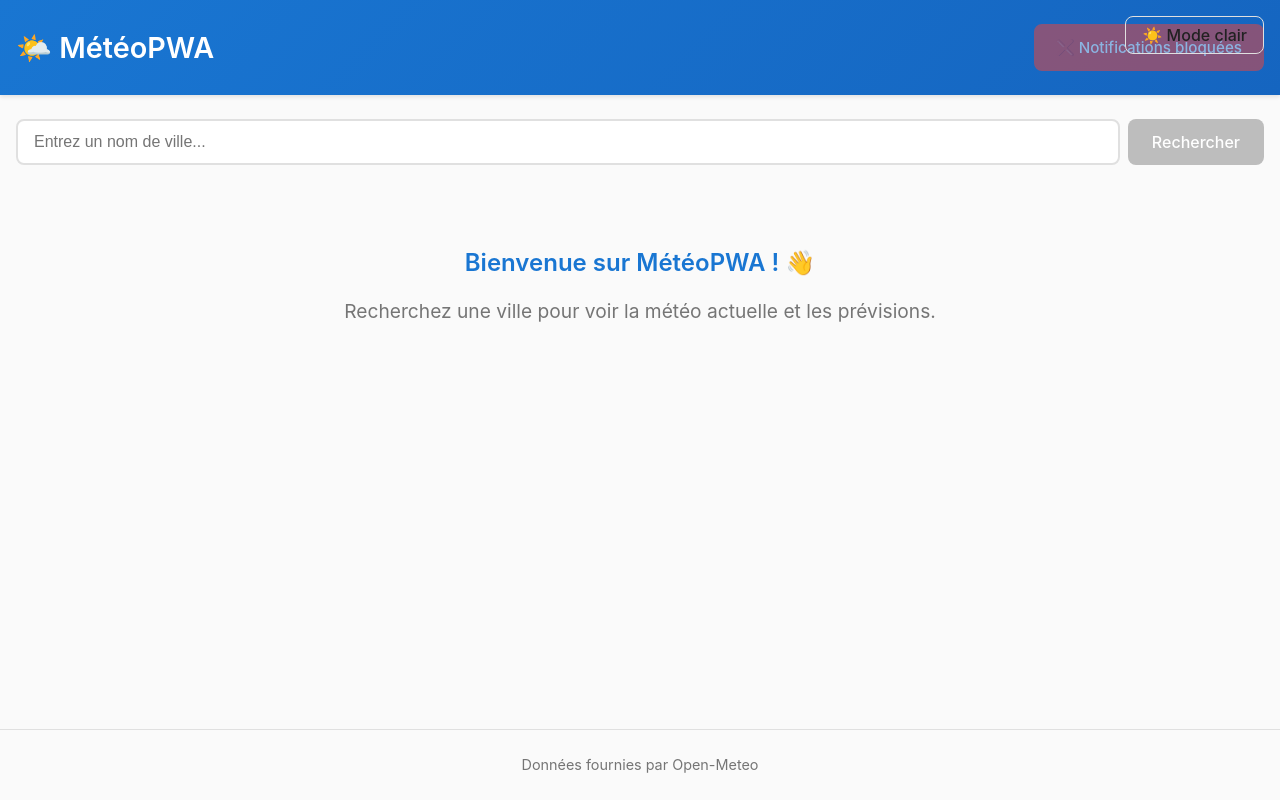
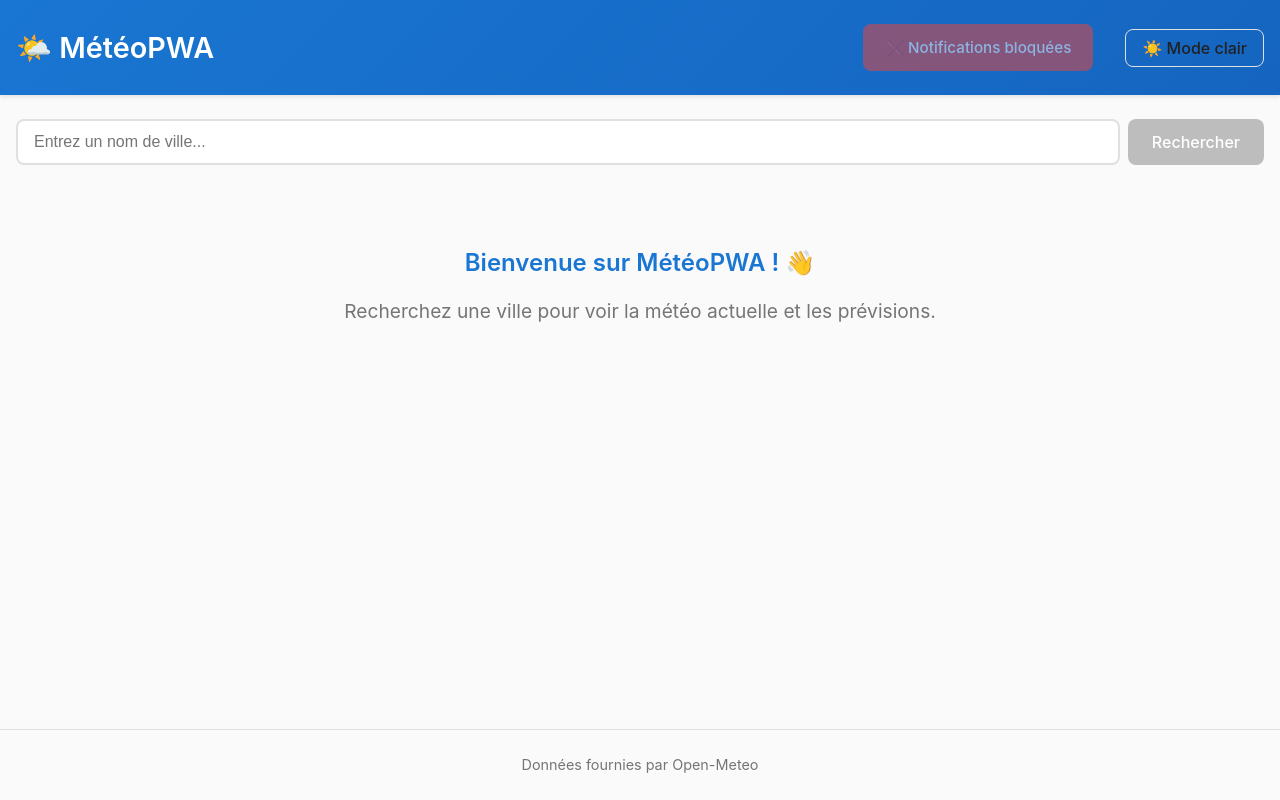
Before and after one commit to Dylserker/pwa_react, a React app in the folder frontend/: page / in a window 1280 px wide. Built offline with nearby package versions, Linux system fonts and the light colour scheme; the HTML template or start-up script is replaced by a standard one.

Commit message:
Configure GitHub Pages deployment

```diff
--- a/frontend/src/App.tsx
+++ b/frontend/src/App.tsx
@@ -1,4 +1,4 @@
-import { useEffect } from 'react';
+import { useEffect, useCallback } from 'react';
 import './App.css';
 import { useWeather } from './hooks/useWeather';
 import { serviceWorkerService } from './services/serviceWorkerService';
@@ -7,9 +7,11 @@ import { WeatherDisplay } from './components/WeatherDisplay';
 import { HourlyForecast } from './components/HourlyForecast';
 import { NotificationButton } from './components/NotificationButton';
 import { DarkModeToggle } from './components/DarkModeToggle';
+import { useNotifications } from './hooks/useNotifications';
 
 function App() {
   const { currentCity, weatherData, loading, error, searchCity, clearError } = useWeather();
+  const { permissionStatus, sendNotification } = useNotifications();
 
   useEffect(() => {
     // Initialiser le Service Worker au chargement
@@ -25,21 +27,29 @@ function App() {
     }
   }, []);
 
+  // Fonction pour gérer la recherche et la notification
+  const handleSearch = useCallback(async (query: string) => {
+    await searchCity(query);
+    // Si notifications activées, envoyer une notification météo
+    const notifEnabled = localStorage.getItem('notifications-enabled') === 'true';
+    if (permissionStatus === 'granted' && notifEnabled && query) {
+      sendNotification('Recherche météo', { body: `Voici la météo pour ${query} !` });
+    }
+  }, [searchCity, permissionStatus, sendNotification]);
+
   return (
     <div className="app-container">
       <header className="app-header">
         <h1>🌤️ MétéoPWA</h1>
-        <div style={{ display: 'flex', alignItems: 'center' }}>
+        <div style={{ display: 'flex', alignItems: 'center', gap: '1rem' }}>
           <NotificationButton />
+          <DarkModeToggle />
         </div>
       </header>
-      <div style={{ position: 'fixed', top: 16, right: 16, zIndex: 1000 }}>
-        <DarkModeToggle />
-      </div>
 
       <main className="app-main">
         <section className="search-section">
-          <SearchBar onSearch={searchCity} disabled={loading} />
+          <SearchBar onSearch={handleSearch} disabled={loading} />
         </section>
 
         {error && (
```
